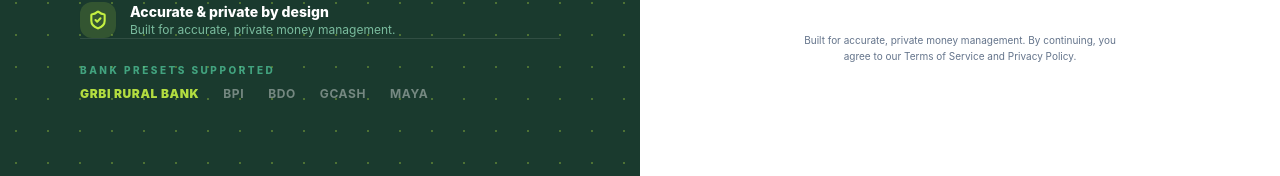
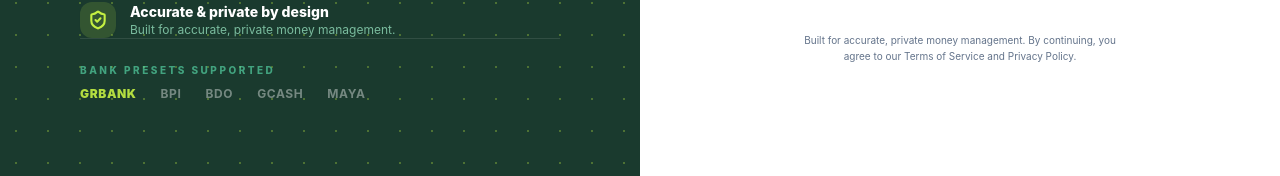
Before and after one commit to knjdrys/FINOVA, a React (Vite) app: page / in a window 1280 px wide. Shown: the part 685-861 px from the top of the page. Built offline with nearby package versions, Linux system fonts and the light colour scheme; no server answers.

Commit message:
Rename GRBI bank preset to GRBank (display strings only)

```diff
--- a/src/components/modals/AddAccountModal.tsx
+++ b/src/components/modals/AddAccountModal.tsx
@@ -19,7 +19,7 @@ export const AddAccountModal: React.FC<AddAccountModalProps> = ({
   currency,
 }) => {
   const [selectedPresetId, setSelectedPresetId] = useState<string>('grbi');
-  const [name, setName] = useState('Guagua Rural Bank, Inc.');
+  const [name, setName] = useState('GRBank');
   const [accountType, setAccountType] = useState<AccountType>('BANK');
   const [accountNumberMask, setAccountNumberMask] = useState('•••• 1234');
   const [initialBalanceStr, setInitialBalanceStr] = useState('0');
@@ -119,7 +119,7 @@ export const AddAccountModal: React.FC<AddAccountModalProps> = ({
               required
               value={name}
               onChange={(e) => setName(e.target.value)}
-              placeholder="e.g. Guagua Rural Bank Savings"
+              placeholder="e.g. GRBank Savings"
               className="w-full rounded-xl border border-(--line) bg-(--surface) px-3 py-2 text-xs font-bold text-(--ink) outline-none focus:border-emerald-600"
             />
           </div>
--- a/src/components/modals/OnboardingModal.tsx
+++ b/src/components/modals/OnboardingModal.tsx
@@ -30,7 +30,7 @@ export const OnboardingModal: React.FC<OnboardingModalProps> = ({ isOpen, onComp
   const [currency, setCurrency] = useState<CurrencyCode>('PHP');
   const [budgetCycleMode, setBudgetCycleMode] = useState<BudgetCycleMode>('SEMI_MONTHLY_15_DAYS');
   const [selectedBankPresetId, setSelectedBankPresetId] = useState('grbi');
-  const [accountName, setAccountName] = useState('Guagua Rural Bank, Inc.');
+  const [accountName, setAccountName] = useState('GRBank');
   const [initialBalanceStr, setInitialBalanceStr] = useState('0');
 
   const currencySymbol = MoneyValue.zero(currency).getCurrencySymbol();
--- a/src/components/modals/TutorialModal.tsx
+++ b/src/components/modals/TutorialModal.tsx
@@ -167,14 +167,14 @@ export const TutorialModal: React.FC<TutorialModalProps> = ({
       id: 4,
       tag: 'BANK ACCOUNTS',
       title: 'Real Banks, Rural Banks & E-Wallets',
-      subtitle: 'Add Guagua Rural Bank, BPI, BDO, GCash, Maya, or cash.',
+      subtitle: 'Add GRBank, BPI, BDO, GCash, Maya, or cash.',
       icon: <Building2 className="h-6 w-6 text-blue-700" />,
       accentColor: '#1E40AF',
       bullets: [
         {
           icon: <Building2 className="h-4 w-4 text-blue-700" />,
           label: 'Popular Bank Presets',
-          text: 'Select Guagua Rural Bank, Inc. (GRBI), BPI, GCash, Maya, or create custom accounts.',
+          text: 'Select GRBank, BPI, GCash, Maya, or create custom accounts.',
         },
         {
           icon: <Zap className="h-4 w-4 text-blue-700" />,
@@ -190,7 +190,7 @@ export const TutorialModal: React.FC<TutorialModalProps> = ({
                 <GrbiLogo size={28} />
               </div>
               <div>
-                <span className="text-xs font-black text-(--ink) block">Guagua Rural Bank, Inc.</span>
+                <span className="text-xs font-black text-(--ink) block">GRBank</span>
                 <span className="text-[10px] text-(--ink-3) font-semibold">Bank • •••• 5678</span>
               </div>
             </div>
--- a/src/components/tutorial/GuidedAppTour.tsx
+++ b/src/components/tutorial/GuidedAppTour.tsx
@@ -102,7 +102,7 @@ export const TOUR_STEPS: TourStep[] = [
     badge: 'Step 7 of 7 • Banks & Settings',
     title: 'Bank Accounts, Currencies & Clean Start',
     description:
-      'Add your real bank accounts (like Guagua Rural Bank, BPI, GCash, or Maya). Change your currency or start fresh with ₱0 whenever you want.',
+      'Add your real bank accounts (like GRBank, BPI, GCash, or Maya). Change your currency or start fresh with ₱0 whenever you want.',
     targetLabel: 'Bank Accounts Manager',
     keyTakeaway: "You are all set! You're ready to easily track your real money.",
   },
--- a/src/screens/AuthScreen.tsx
+++ b/src/screens/AuthScreen.tsx
@@ -205,7 +205,7 @@ export const AuthScreen: React.FC<AuthScreenProps> = ({ onAuthenticated }) => {
             Bank Presets Supported
           </p>
           <div className="flex items-center gap-6 text-white/40 text-xs font-bold uppercase tracking-wider">
-            <span className="text-[#c4f042]/90 font-black">GRBI Rural Bank</span>
+            <span className="text-[#c4f042]/90 font-black">GRBank</span>
             <span>BPI</span>
             <span>BDO</span>
             <span>GCash</span>
--- a/src/screens/SettingsScreen.tsx
+++ b/src/screens/SettingsScreen.tsx
@@ -430,7 +430,7 @@ export const SettingsScreen: React.FC<SettingsScreenProps> = ({
                 Bank Accounts & Wallets
               </h4>
               <p className="text-[11px] sm:text-xs text-(--ink-3)">
-                Manage GRBI, BPI, BDO, GCash, Maya, and cash
+                Manage GRBank, BPI, BDO, GCash, Maya, and cash
               </p>
             </div>
           </div>
@@ -451,7 +451,7 @@ export const SettingsScreen: React.FC<SettingsScreenProps> = ({
             const money = MoneyValue.fromMinorUnits(acc.currentBalance, currentCurrency);
             const isWallet = acc.type === 'E_WALLET';
             const isCash = acc.type === 'CASH';
-            const isGrbi = acc.bankPresetId === 'grbi' || acc.name.toLowerCase().includes('guagua');
+            const isGrbi = acc.bankPresetId === 'grbi' || acc.name.toLowerCase().includes('guagua') || acc.name.toLowerCase().includes('grbank');
 
             return (
               <div
--- a/src/types/index.ts
+++ b/src/types/index.ts
@@ -85,7 +85,7 @@ export interface BankPreset {
 export const POPULAR_BANKS_AND_WALLETS: BankPreset[] = [
   { id: 'bpi', name: 'BPI (Bank of the Philippine Islands)', type: 'BANK', icon: 'Building2', color: '#B91C1C', bgColor: '#FEE2E2', country: 'PH' },
   { id: 'bdo', name: 'BDO Unibank', type: 'BANK', icon: 'Building2', color: '#1D4ED8', bgColor: '#DBEAFE', country: 'PH' },
-  { id: 'grbi', name: 'Guagua Rural Bank, Inc.', type: 'BANK', icon: 'Building2', color: '#1C205E', bgColor: '#E0E7FF', logoUrl: '/assets/grbi-logo.png', country: 'PH' },
+  { id: 'grbi', name: 'GRBank', type: 'BANK', icon: 'Building2', color: '#1C205E', bgColor: '#E0E7FF', logoUrl: '/assets/grbi-logo.png', country: 'PH' },
   { id: 'gcash', name: 'GCash', type: 'E_WALLET', icon: 'Smartphone', color: '#0284C7', bgColor: '#E0F2FE', country: 'PH' },
   { id: 'maya', name: 'Maya (PayMaya)', type: 'E_WALLET', icon: 'Smartphone', color: '#16A34A', bgColor: '#DCFCE7', country: 'PH' },
   { id: 'metrobank', name: 'Metrobank', type: 'BANK', icon: 'Building2', color: '#1E40AF', bgColor: '#DBEAFE', country: 'PH' },
```
